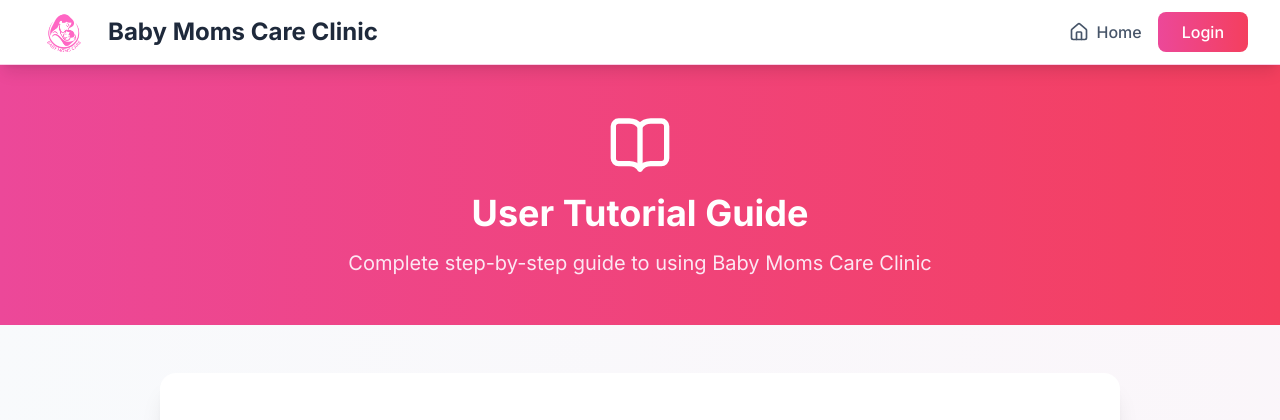
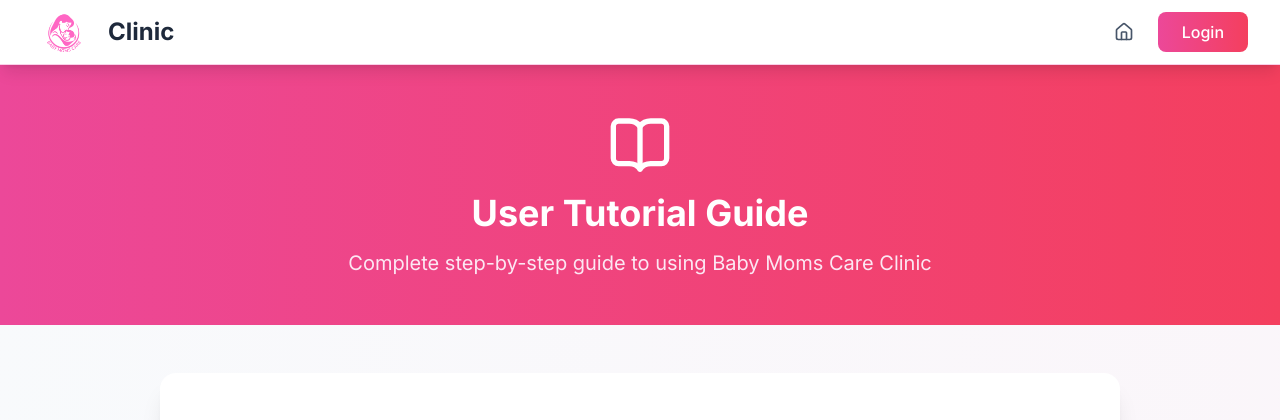
Before and after one commit to terdyy21ops/Baby-Moms-Care-Clinic, a Django app: page /tutorial/ in a window 1280 px wide. Shown: the top 420 px of the page. Run offline with Django 5.2, Linux system fonts and the light colour scheme; some libraries are stand-ins or nearby versions.

Commit message:
moms care

```diff
--- a/templates/tutorial.html
+++ b/templates/tutorial.html
@@ -145,19 +145,21 @@
     <nav class="bg-white/95 backdrop-blur-sm shadow-lg border-b border-pink-200 sticky top-0 z-50">
         <div class="max-w-7xl mx-auto px-4 sm:px-6 lg:px-8">
             <div class="flex justify-between items-center h-16">
-                <div class="flex items-center min-w-0">
-                    <div class="h-12 sm:h-16 w-auto flex items-center flex-shrink-0">
+                <a href="/" class="flex items-center min-w-0">
+                    <div class="h-10 sm:h-16 w-auto flex items-center flex-shrink-0">
                         <img src="{% static 'images/logo.png' %}" alt="Logo" class="h-full w-auto">
                     </div>
-                    <span class="font-bold text-base sm:text-xl lg:text-2xl text-slate-800 ml-2 sm:ml-3 truncate">Baby Moms Care Clinic</span>
-                </div>
+                    <span class="font-bold text-sm sm:text-xl lg:text-2xl text-slate-800 ml-2 sm:ml-3">
+                        <span class="hidden xs:inline">Baby Moms Care</span>
+                        <span class="hidden sm:inline"> Clinic</span>
+                    </span>
+                </a>
 
-                <div class="flex items-center space-x-2 sm:space-x-4 flex-shrink-0">
-                    <a href="/" class="text-slate-600 hover:text-rose-600 font-medium transition-colors flex items-center">
+                <div class="flex items-center space-x-1 sm:space-x-4 flex-shrink-0">
+                    <a href="/" class="text-slate-600 hover:text-rose-600 font-medium transition-colors p-2">
                         <i data-lucide="home" class="w-5 h-5"></i>
-                        <span class="hidden sm:inline ml-2">Home</span>
                     </a>
-                    <a href="/accounts/login/" class="bg-gradient-to-r from-pink-500 to-rose-500 text-white px-3 sm:px-6 py-2 rounded-lg font-medium hover:shadow-lg transition-all text-sm sm:text-base">
+                    <a href="/accounts/login/" class="bg-gradient-to-r from-pink-500 to-rose-500 text-white px-4 sm:px-6 py-2 rounded-lg font-medium hover:shadow-lg transition-all text-sm sm:text-base whitespace-nowrap">
                         Login
                     </a>
                 </div>
```
